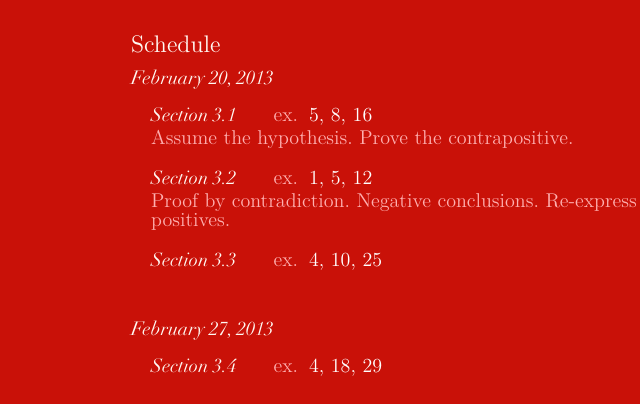
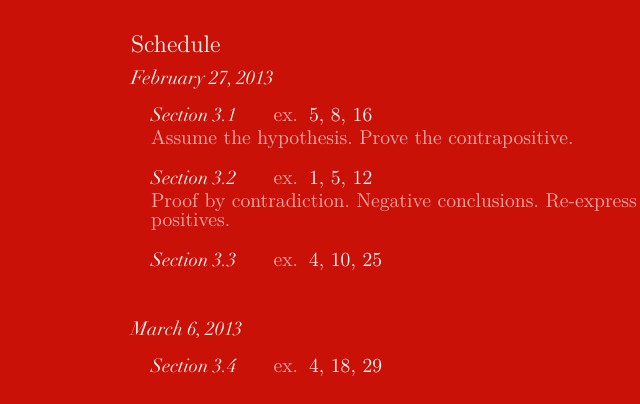
Before and after one commit to MichaelBaker/proof-club, a plain HTML site: page public/index.html in a window 1280 px wide. Shown: the part 701-1105 px from the top of the page, 209-849 px from the left. Drawn offline with Linux system fonts and the light colour scheme.

Commit message:
2013-02-20 Meeting

```diff
--- a/public/index.html
+++ b/public/index.html
@@ -38,7 +38,7 @@
                         <ul>
                             <li class="meeting">
                                 <h4>
-                                    February 20, 2013
+                                    February 27, 2013
                                 </h4>
                                 <ul>
                                     <li>
@@ -99,7 +99,7 @@
                             </li>
                             <li class="meeting">
                                 <h4>
-                                    February 27, 2013
+                                    March 6, 2013
                                 </h4>
                                 <ul>
                                     <li>
```
Also changed, not shown: 1 other file.
